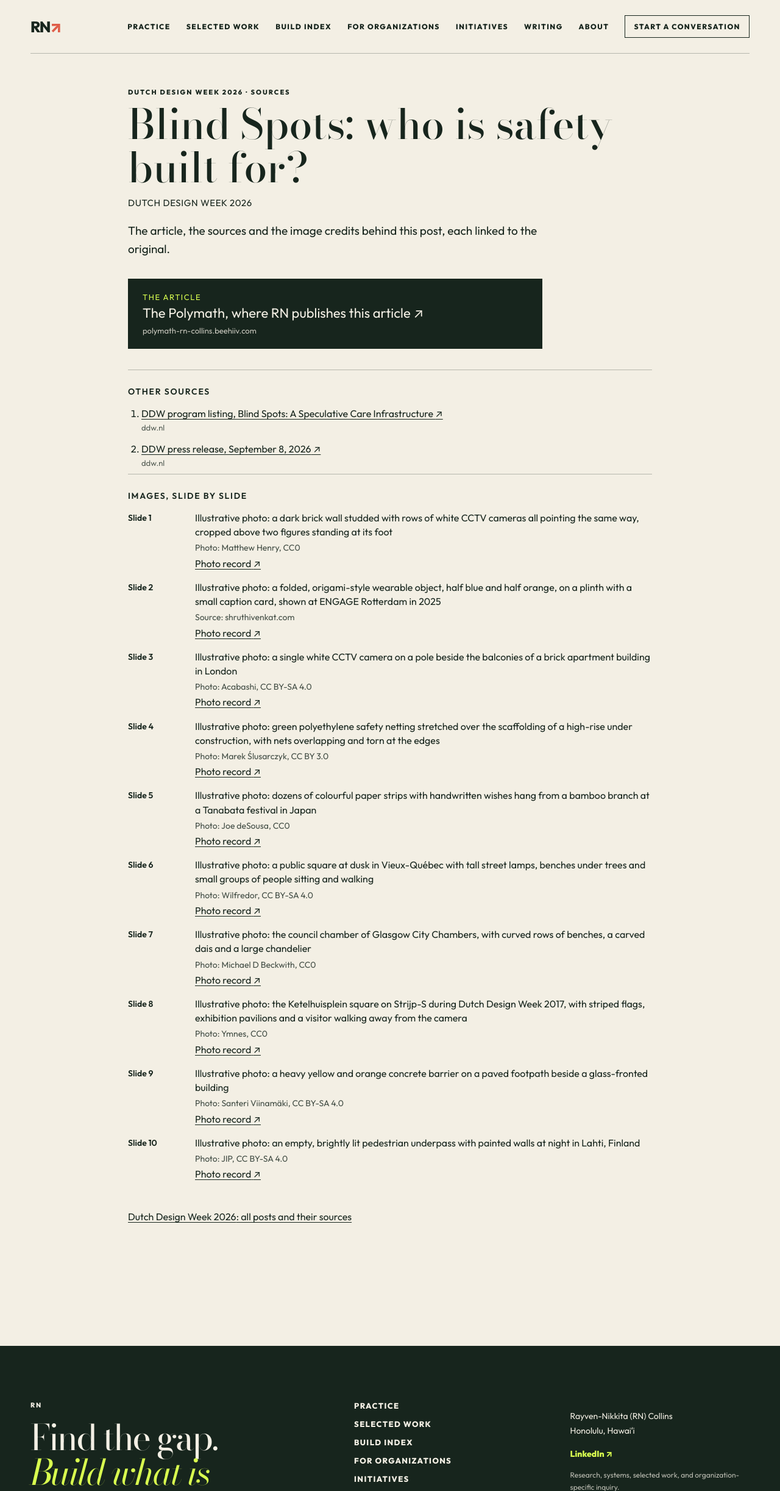
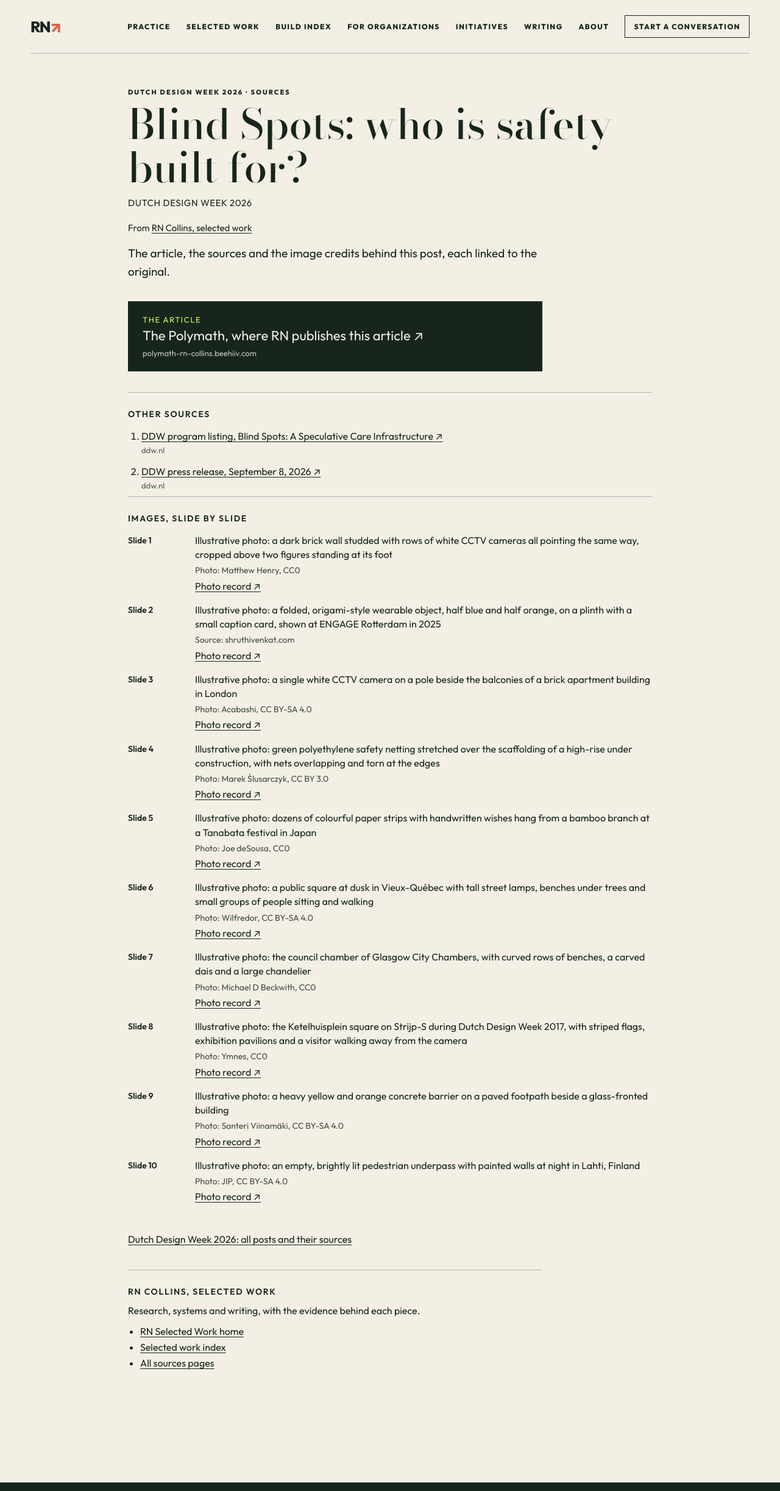
Before and after one commit to rn-collins/rn-selected-work, a Next.js app: page /sources/ddw26/s100 in a window 1280 px wide. Shown: the top 2445 px of the page at 61% size. Built offline with nearby package versions, Linux system fonts and the light colour scheme.

Commit message:
Link every RN Collins sources page to RN Selected Work

```diff
--- a/app/sources/[slug]/[id]/page.tsx
+++ b/app/sources/[slug]/[id]/page.tsx
@@ -2,6 +2,7 @@ import type { Metadata } from "next";
 import Link from "next/link";
 import { notFound } from "next/navigation";
 import { CanonicalPage } from "../../../../components/canonical-page";
+import { PortfolioBlock, PortfolioLine } from "../../../../components/source-portfolio-link";
 import { account, accounts, entryCount, host, sourcePost, type SourceLink } from "../../../../lib/sources";
 import styles from "../../sources.module.css";
 
@@ -52,6 +53,7 @@ export default async function SourcePage({ params }: Params) {
         <p className="eyebrow">{a.name} · Sources</p>
         <h1 className={styles.title}>{p.title}</h1>
         <p className={styles.meta}>{p.series}</p>
+        <PortfolioLine />
         <p className={styles.intro}>
           The article, the sources and the image credits behind this post, each linked to the original.
         </p>
@@ -94,6 +96,7 @@ export default async function SourcePage({ params }: Params) {
           </section>
         )}
         <p className={styles.back}><Link href={`/sources/${slug}`}>{a.name}: all posts and their sources</Link></p>
+        <PortfolioBlock />
       </article>
     </CanonicalPage>
   );
--- a/components/source-account-index.tsx
+++ b/components/source-account-index.tsx
@@ -1,5 +1,6 @@
 import Link from "next/link";
 import { CanonicalPage } from "./canonical-page";
+import { PortfolioBlock, PortfolioLine } from "./source-portfolio-link";
 import { account, listed, longDate } from "../lib/sources";
 import styles from "../app/sources/sources.module.css";
 
@@ -22,6 +23,7 @@ export function SourceAccountIndex({ accountKey }: { accountKey: string }) {
       <div className={`${styles.page} shell`}>
         <p className="eyebrow">{a.name}</p>
         <h1 className={styles.title}>Sources</h1>
+        <PortfolioLine />
         <p className={styles.intro}>
           {a.blurb} The address printed on a slide leads to that post&apos;s page.
         </p>
@@ -37,6 +39,7 @@ export function SourceAccountIndex({ accountKey }: { accountKey: string }) {
             ))}
           </ul>
         )}
+        <PortfolioBlock />
       </div>
     </CanonicalPage>
   );
--- /dev/null
+++ b/components/source-portfolio-link.module.css
@@ -0,0 +1,6 @@
+.line{font-size:15px;margin:0 0 18px}
+.line a,.block a{color:var(--ink);text-decoration-thickness:1px;text-underline-offset:3px}
+.block{border-top:1px solid var(--line);margin-top:40px;padding:26px 0 0;max-width:680px}
+.block h2{font-size:14px;letter-spacing:.12em;text-transform:uppercase;font-weight:600;margin:0 0 10px}
+.block p{margin:0 0 12px;line-height:1.5}
+.block ul{margin:0;padding-left:20px;display:grid;gap:6px}
--- /dev/null
+++ b/components/source-portfolio-link.tsx
@@ -0,0 +1,25 @@
+import Link from "next/link";
+import styles from "./source-portfolio-link.module.css";
+
+// Every sources page links to the portfolio itself: a short line under the title area and a block at the end.
+export function PortfolioLine() {
+  return (
+    <p className={styles.line}>
+      From <Link href="/">RN Collins, selected work</Link>
+    </p>
+  );
+}
+
+export function PortfolioBlock() {
+  return (
+    <aside className={styles.block} aria-labelledby="portfolio-links">
+      <h2 id="portfolio-links">RN Collins, selected work</h2>
+      <p>Research, systems and writing, with the evidence behind each piece.</p>
+      <ul>
+        <li><Link href="/">RN Selected Work home</Link></li>
+        <li><Link href="/work">Selected work index</Link></li>
+        <li><Link href="/sources">All sources pages</Link></li>
+      </ul>
+    </aside>
+  );
+}
```
Also changed, not shown: 1 other file (tests, documents, lock files or other folders).
